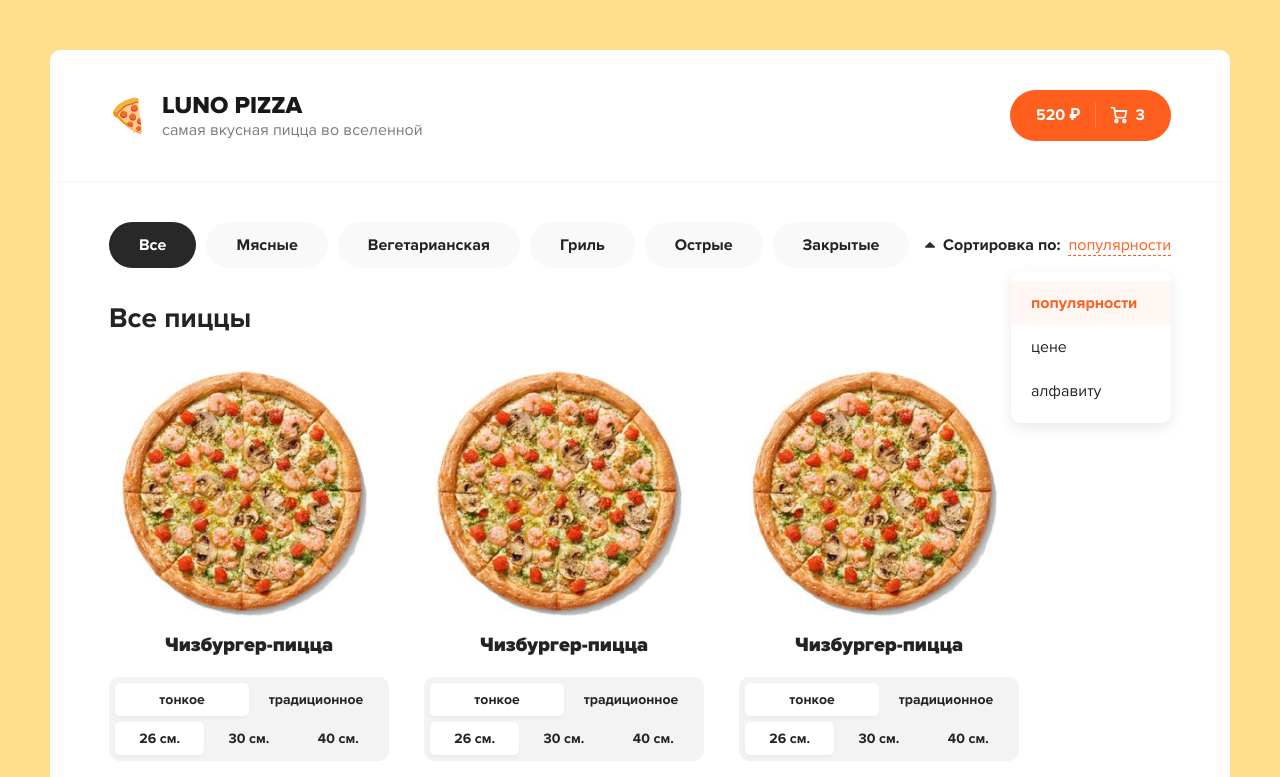
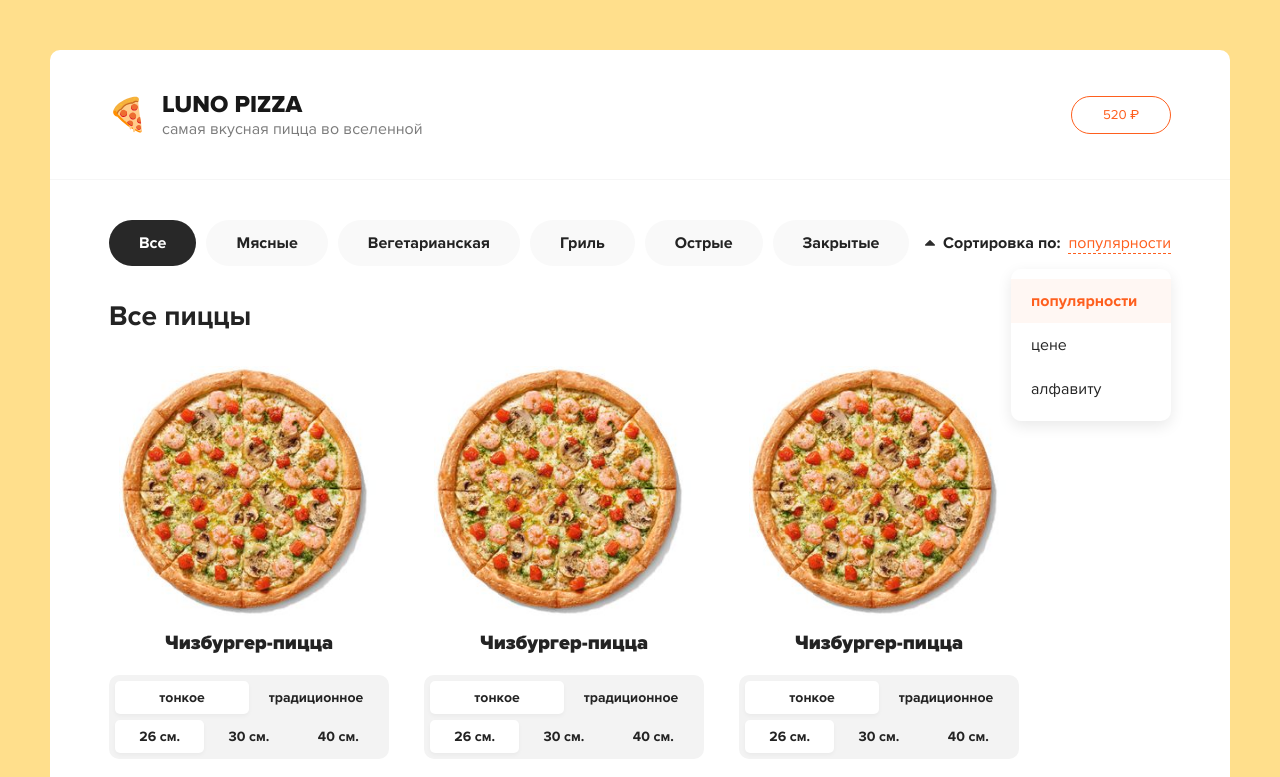
Before and after one commit to sabyrkazen/luno-pizza, a React (Vite) app: page / in a window 1280 px wide. Shown: the top 777 px of the page. Built offline with nearby package versions, Linux system fonts and the light colour scheme.

Commit message:
refactor: update CartButton component to accept children and outline props, and integrate into Header with dynamic pricing display

```diff
--- a/src/components/CartButton.jsx
+++ b/src/components/CartButton.jsx
@@ -1,38 +1,47 @@
-export const CartButton = () => {
+import clsx from 'clsx'
+
+export const CartButton = ({ children, outline }) => {
   return (
-    <a href="/cart.html" className="button button--cart">
-      <span>520 ₽</span>
-      <div className="button__delimiter"></div>
-      <svg
-        width={18}
-        height={18}
-        viewBox="0 0 18 18"
-        fill="none"
-        xmlns="http://www.w3.org/2000/svg"
-      >
-        <path
-          d="M6.33333 16.3333C7.06971 16.3333 7.66667 15.7364 7.66667 15C7.66667 14.2636 7.06971 13.6667 6.33333 13.6667C5.59695 13.6667 5 14.2636 5 15C5 15.7364 5.59695 16.3333 6.33333 16.3333Z"
-          stroke="white"
-          strokeWidth={1.8}
-          strokeLinecap="round"
-          strokeLinejoin="round"
-        />
-        <path
-          d="M14.3333 16.3333C15.0697 16.3333 15.6667 15.7364 15.6667 15C15.6667 14.2636 15.0697 13.6667 14.3333 13.6667C13.597 13.6667 13 14.2636 13 15C13 15.7364 13.597 16.3333 14.3333 16.3333Z"
-          stroke="white"
-          strokeWidth={1.8}
-          strokeLinecap="round"
-          strokeLinejoin="round"
-        />
-        <path
-          d="M4.78002 4.99999H16.3334L15.2134 10.5933C15.1524 10.9003 14.9854 11.176 14.7417 11.3722C14.4979 11.5684 14.1929 11.6727 13.88 11.6667H6.83335C6.50781 11.6694 6.1925 11.553 5.94689 11.3393C5.70128 11.1256 5.54233 10.8295 5.50002 10.5067L4.48669 2.82666C4.44466 2.50615 4.28764 2.21182 4.04482 1.99844C3.80201 1.78505 3.48994 1.66715 3.16669 1.66666H1.66669"
-          stroke="white"
-          strokeWidth={1.8}
-          strokeLinecap="round"
-          strokeLinejoin="round"
-        />
-      </svg>
-      <span>3</span>
-    </a>
+    <button
+      className={clsx('button', {
+        'button--outline': outline,
+      })}
+    >
+      <span>{children}</span>
+    </button>
+    // <a href="/cart.html" className="button button--cart">
+    //   <span>520 ₽</span>
+    //   <div className="button__delimiter"></div>
+    //   <svg
+    //     width={18}
+    //     height={18}
+    //     viewBox="0 0 18 18"
+    //     fill="none"
+    //     xmlns="http://www.w3.org/2000/svg"
+    //   >
+    //     <path
+    //       d="M6.33333 16.3333C7.06971 16.3333 7.66667 15.7364 7.66667 15C7.66667 14.2636 7.06971 13.6667 6.33333 13.6667C5.59695 13.6667 5 14.2636 5 15C5 15.7364 5.59695 16.3333 6.33333 16.3333Z"
+    //       stroke="white"
+    //       strokeWidth={1.8}
+    //       strokeLinecap="round"
+    //       strokeLinejoin="round"
+    //     />
+    //     <path
+    //       d="M14.3333 16.3333C15.0697 16.3333 15.6667 15.7364 15.6667 15C15.6667 14.2636 15.0697 13.6667 14.3333 13.6667C13.597 13.6667 13 14.2636 13 15C13 15.7364 13.597 16.3333 14.3333 16.3333Z"
+    //       stroke="white"
+    //       strokeWidth={1.8}
+    //       strokeLinecap="round"
+    //       strokeLinejoin="round"
+    //     />
+    //     <path
+    //       d="M4.78002 4.99999H16.3334L15.2134 10.5933C15.1524 10.9003 14.9854 11.176 14.7417 11.3722C14.4979 11.5684 14.1929 11.6727 13.88 11.6667H6.83335C6.50781 11.6694 6.1925 11.553 5.94689 11.3393C5.70128 11.1256 5.54233 10.8295 5.50002 10.5067L4.48669 2.82666C4.44466 2.50615 4.28764 2.21182 4.04482 1.99844C3.80201 1.78505 3.48994 1.66715 3.16669 1.66666H1.66669"
+    //       stroke="white"
+    //       strokeWidth={1.8}
+    //       strokeLinecap="round"
+    //       strokeLinejoin="round"
+    //     />
+    //   </svg>
+    //   <span>3</span>
+    // </a>
   )
 }
--- a/src/components/Header.jsx
+++ b/src/components/Header.jsx
@@ -13,7 +13,7 @@ export const Header = () => {
           </div>
         </div>
         <nav className="header__cart" aria-label="Корзина">
-          <CartButton />
+          <CartButton children="520 ₽" outline />
         </nav>
       </div>
     </header>
```
